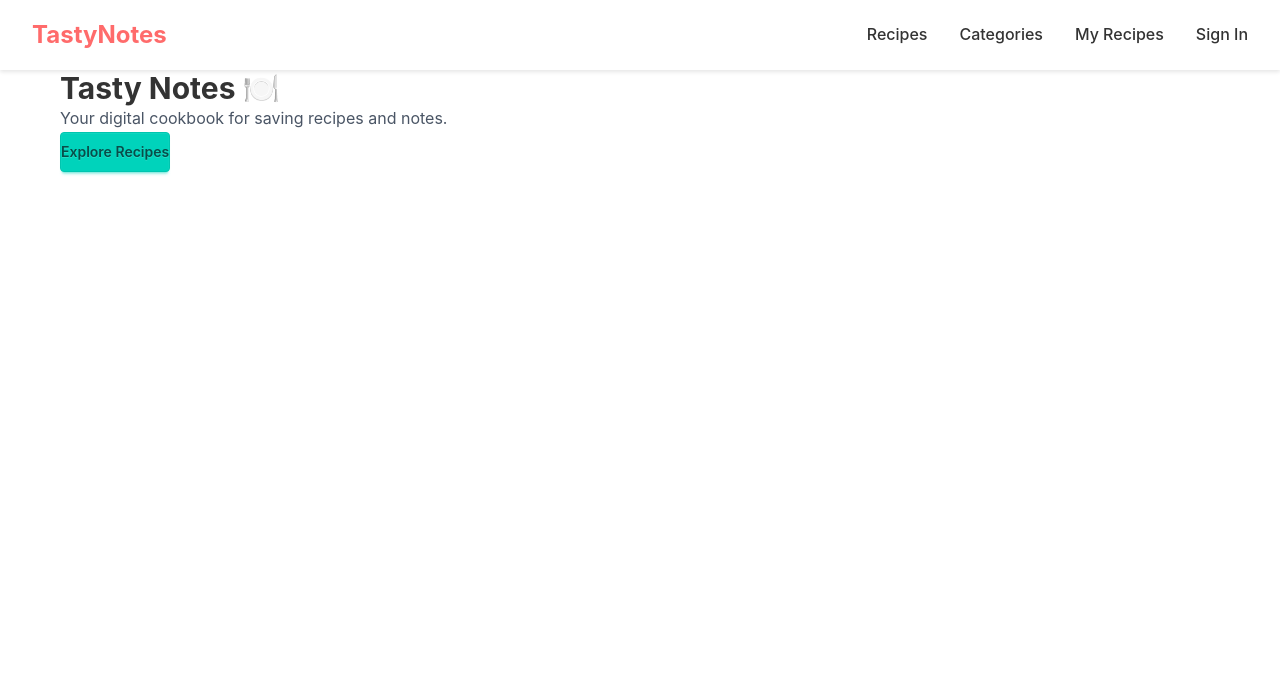
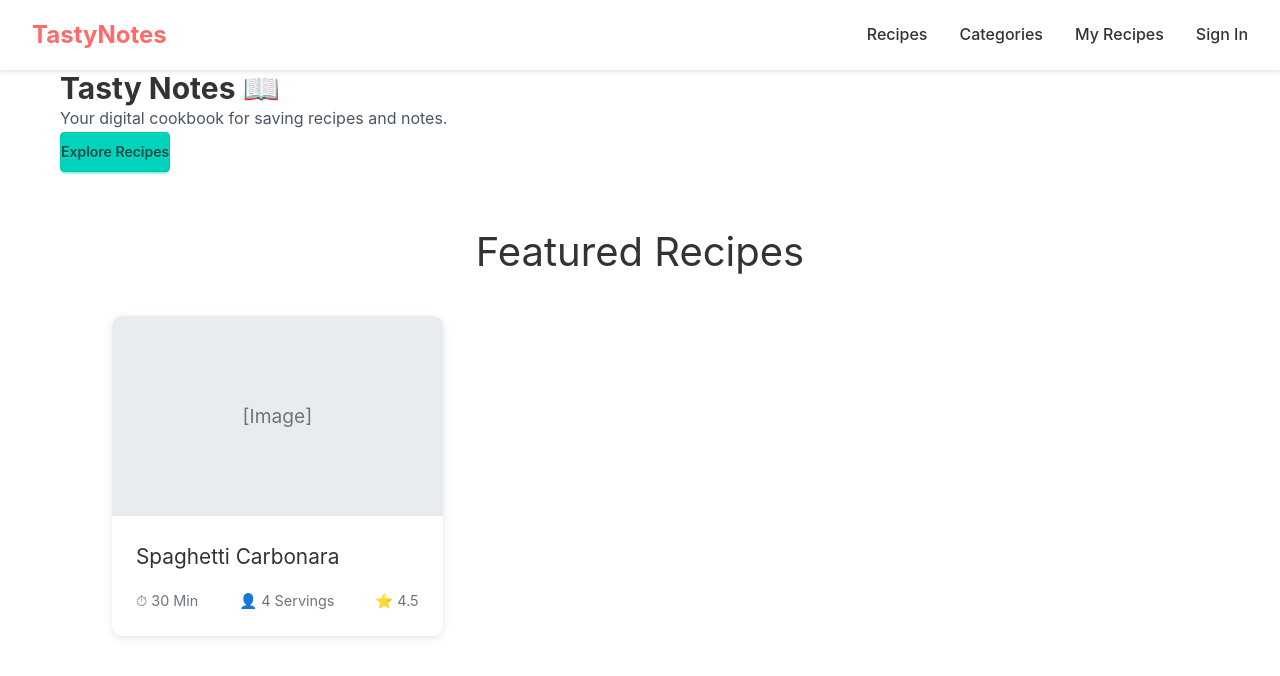
Before and after one commit to waqvirk/tasty-notes, a Next.js app: page / in a window 1280 px wide. Shown: the top 676 px of the page. Built offline with nearby package versions, Linux system fonts and the light colour scheme.

Commit message:
public file added and cards functiona on recipe page

```diff
--- a/src/app/page.tsx
+++ b/src/app/page.tsx
@@ -1,19 +1,45 @@
-import Link from "next/link";
+export default function Home() {
+  const testRecipe = {
+    id: "1",
+    category: "Italian",
+    title: "Spaghetti Carbonara",
+    photo: "",
+    description: "Classic Italian pasta dish",
+    ingredients: ["pasta", "eggs", "bacon"],
+    steps: ["Cook pasta", "Mix eggs", "Combine"],
+    recipeId: "test-1",
+    notes: "Delicious!"
+  };
 
-export default function Home() {
   return (
     <main className="p-8 space-y-4">
-      <h1 className="text-3xl font-bold">
-        Tasty Notes 🍽️
-      </h1>
-
-      <p className="text-gray-600">
-        Your digital cookbook for saving recipes and notes.
-      </p>
+      <h1 className="text-3xl font-bold">Tasty Notes 📖</h1>
+      <p className="text-gray-600">Your digital cookbook for saving recipes and notes.</p>
 
       <button className="btn btn-accent">
         Explore Recipes
       </button>
+
+      <section className="recipe-section">
+        <div className="container">
+          <h2>Featured Recipes</h2>
+          <div className="recipe-grid">
+            <div className="recipe-card">
+              <div className="recipe-card-image">
+                [Image]
+              </div>
+              <div className="recipe-card-content">
+                <h3>{testRecipe.title}</h3>
+                <div className="recipe-meta">
+                  <span>⏱ 30 Min</span>
+                  <span>👤 4 Servings</span>
+                  <span>⭐ 4.5</span>
+                </div>
+              </div>
+            </div>
+          </div>
+        </div>
+      </section>
     </main>
   );
 }
--- a/src/app/recipes/page.tsx
+++ b/src/app/recipes/page.tsx
@@ -1,7 +1,48 @@
+import Image from "next/image";
+
 export default function Recipes() {
+  const testRecipe = {
+    id: "1",
+    category: "Italian",
+    title: "Spaghetti Carbonara",
+    photo: "/Spaghetti carbonara.jpg",
+    description: "Classic Italian pasta dish",
+    ingredients: ["pasta", "eggs", "bacon"],
+    steps: ["Cook pasta", "Mix eggs", "Combine"],
+    recipeId: "test-1",
+    notes: "Delicious!"
+  };
+
   return (
     <main className="p-8 space-y-4">
-      <h1 className="text-3xl font-bold"> Recipes </h1>
+      <h1 className="text-3xl font-bold">Recipes</h1>
+
+      <section className="recipe-section">
+        <div className="container">
+          <h1>All Recipes</h1>
+          <div className="recipe-grid">
+            <div className="recipe-card">
+              <div className="recipe-card-image">
+                <Image
+                  src={testRecipe.photo}
+                  alt={testRecipe.title}
+                  width={300}
+                  height={200}
+                  style={{ objectFit: "cover" }}
+                />
+              </div>
+              <div className="recipe-card-content">
+                <h3>{testRecipe.title}</h3>
+                <div className="recipe-meta">
+                  <span>⏱ 30 Min</span>
+                  <span>👤 4 Servings</span>
+                  <span>⭐ 4.5</span>
+                </div>
+              </div>
+            </div>
+          </div>
+        </div>
+      </section>
     </main>
   );
 }
```
Also changed, not shown: src/types/models.ts (+7 -0 lines), public/Logo.jpeg (renamed from Logo.jpeg), public/Spaghetti carbonara.jpg (added), src/app/categories/page.tsx (line endings or trailing spaces).
